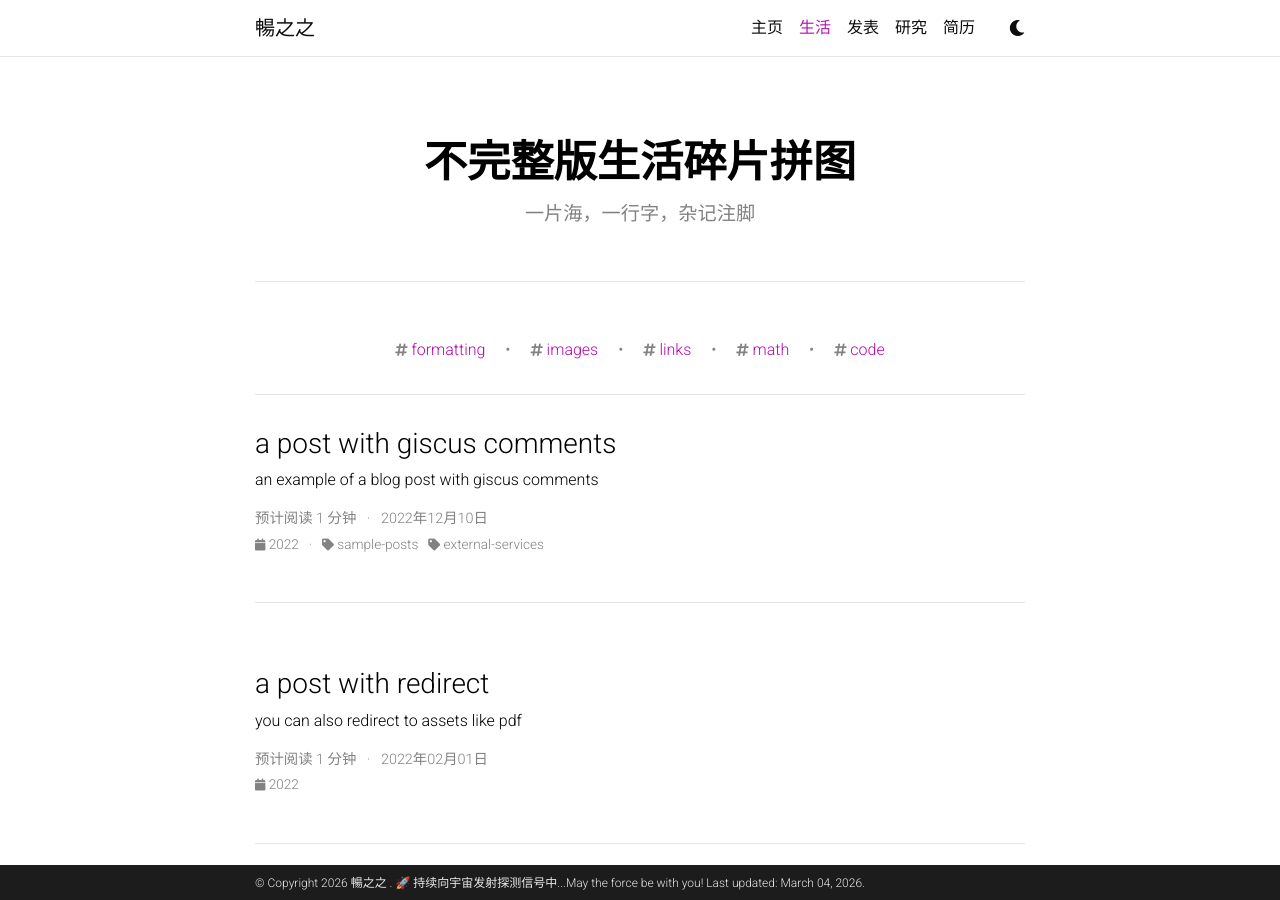
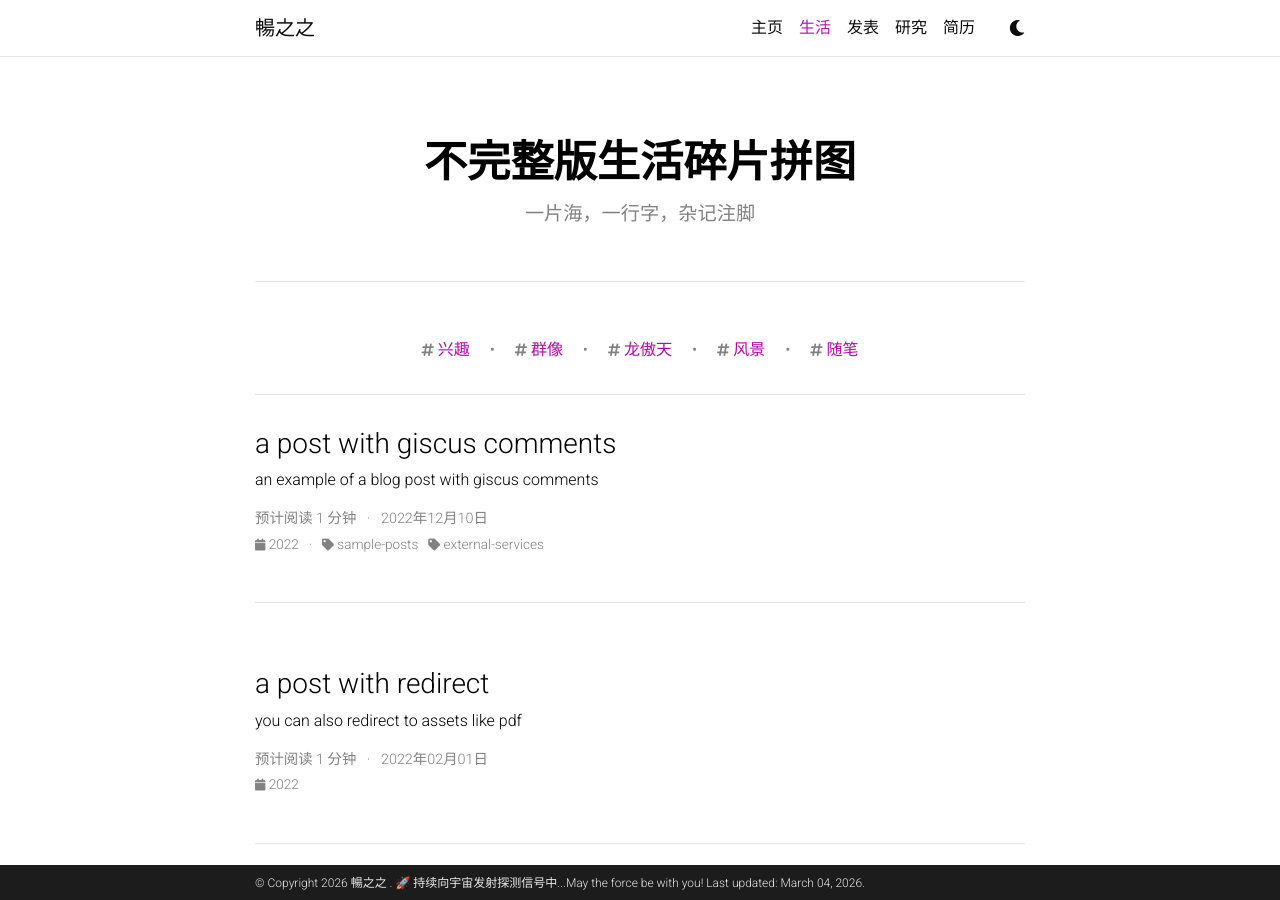
Before and after one commit to czz-naoc/czz-naoc.github.io, a Jekyll site: the page built from blog/index.html, in a window 1280 px wide and 900 px high. Built offline with Jekyll 4.4.1, drawn with Linux system fonts in a browser that asks for light colours; the list of posts is cut into pages by our own code; comment, search, counter and statistics services are not loaded; a style sheet for code colours, icons or effects is not loaded.

Commit message:
Update _config.yml

```diff
--- a/_config.yml
+++ b/_config.yml
@@ -262,7 +262,7 @@
     tag: '/blog/tag/:name/'
     category: '/blog/category/:name/'
 
-display_tags: ['formatting', 'images', 'links', 'math', 'code'] # this tags will be dispalyed on the front page of your blog
+display_tags: ['兴趣', '群像', '龙傲天', '风景', '随笔'] # this tags will be dispalyed on the front page of your blog
 
 # -----------------------------------------------------------------------------
 # Jekyll Scholar
```
